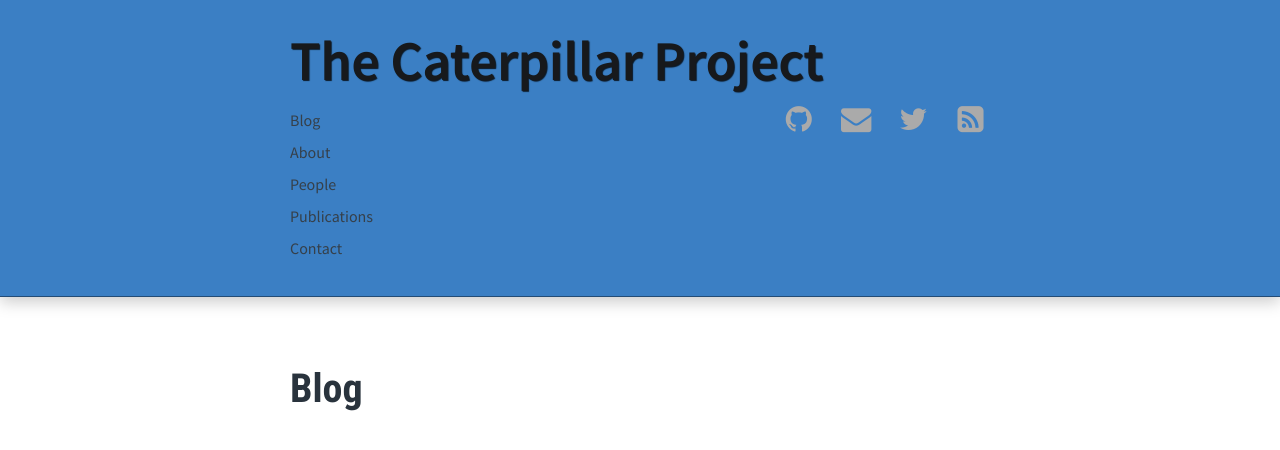
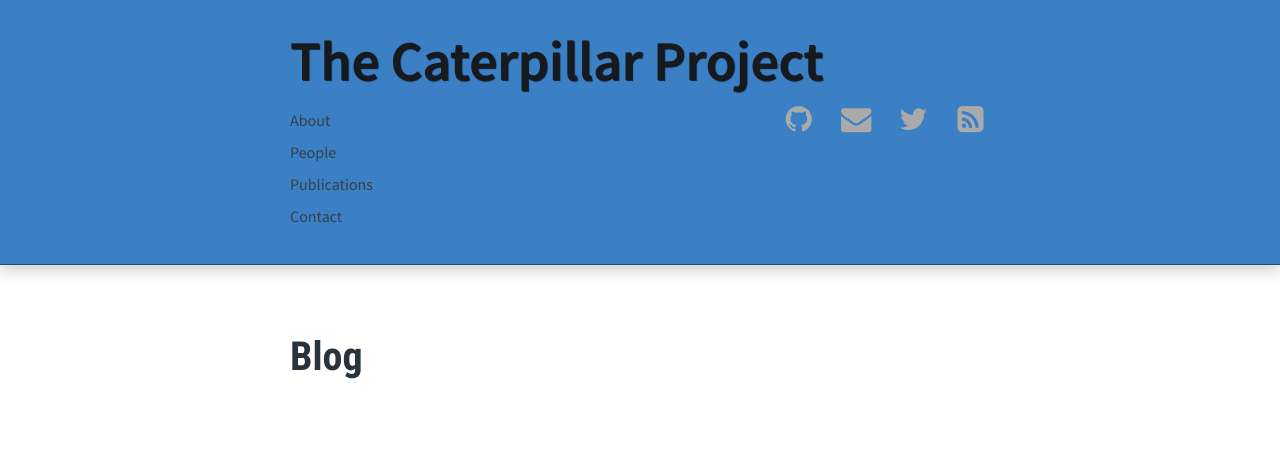
Before and after one commit to caterpillarproject/oldwebsite, a Jekyll site: the page built from index.html, in a window 1280 px wide. Shown: the top 450 px of the page. Built offline with Jekyll 4.4.1, drawn with Linux system fonts in a browser that asks for light colours; nearby versions of some CDN libraries; Markdown is read by kramdown in place of the engine named in the settings.

Commit message:
removed blog

```diff
--- a/_includes/masthead.html
+++ b/_includes/masthead.html
@@ -9,7 +9,7 @@
       </a>
     </div>
     <ul class="main-menu"><a href="/">
-        <li><a href="/">Blog</a></li>
+        <!--<li><a href="/">Blog</a></li> -->
         <li><a href="/about">About</a></li>
         <li><a href="/people">People</a></li>
         <li><a href="/publications">Publications</a></li>
```
